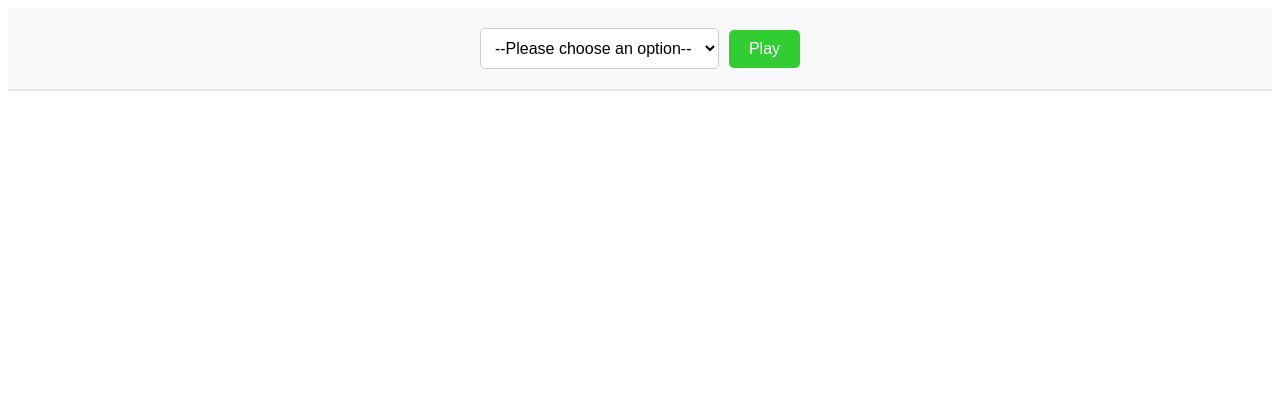
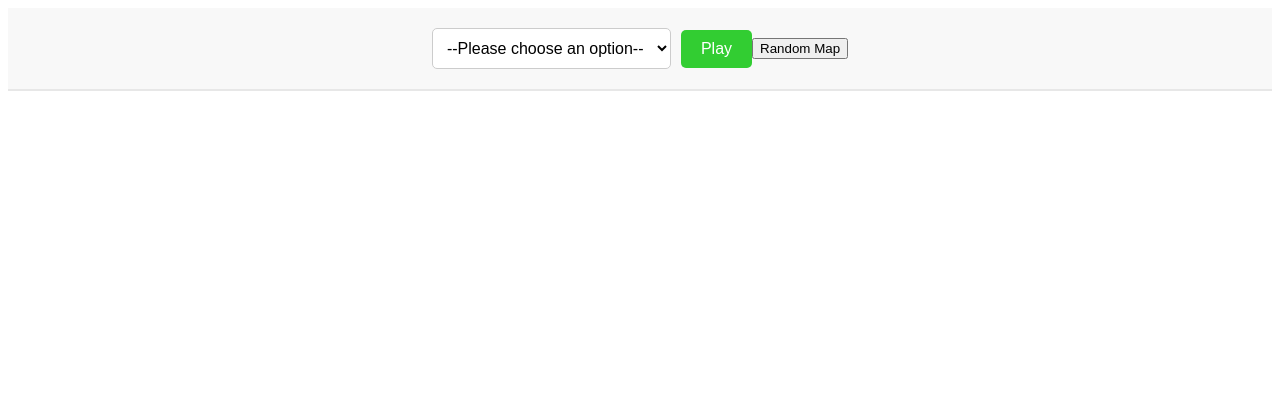
Before and after one commit to Mr-Donot/QueensGame, a plain HTML site: page index.html in a window 1280 px wide. Drawn offline with Linux system fonts and the light colour scheme.

Commit message:
Update html

```diff
--- a/index.html
+++ b/index.html
@@ -18,6 +18,7 @@
             <option value="">--Please choose an option--</option>
         </select>
         <button id="buttonPlay">Play</button>
+        <button id="buttonRandomPlay">Random Map</button>
     </div>
 
     <!-- Terrain de jeu -->
```
